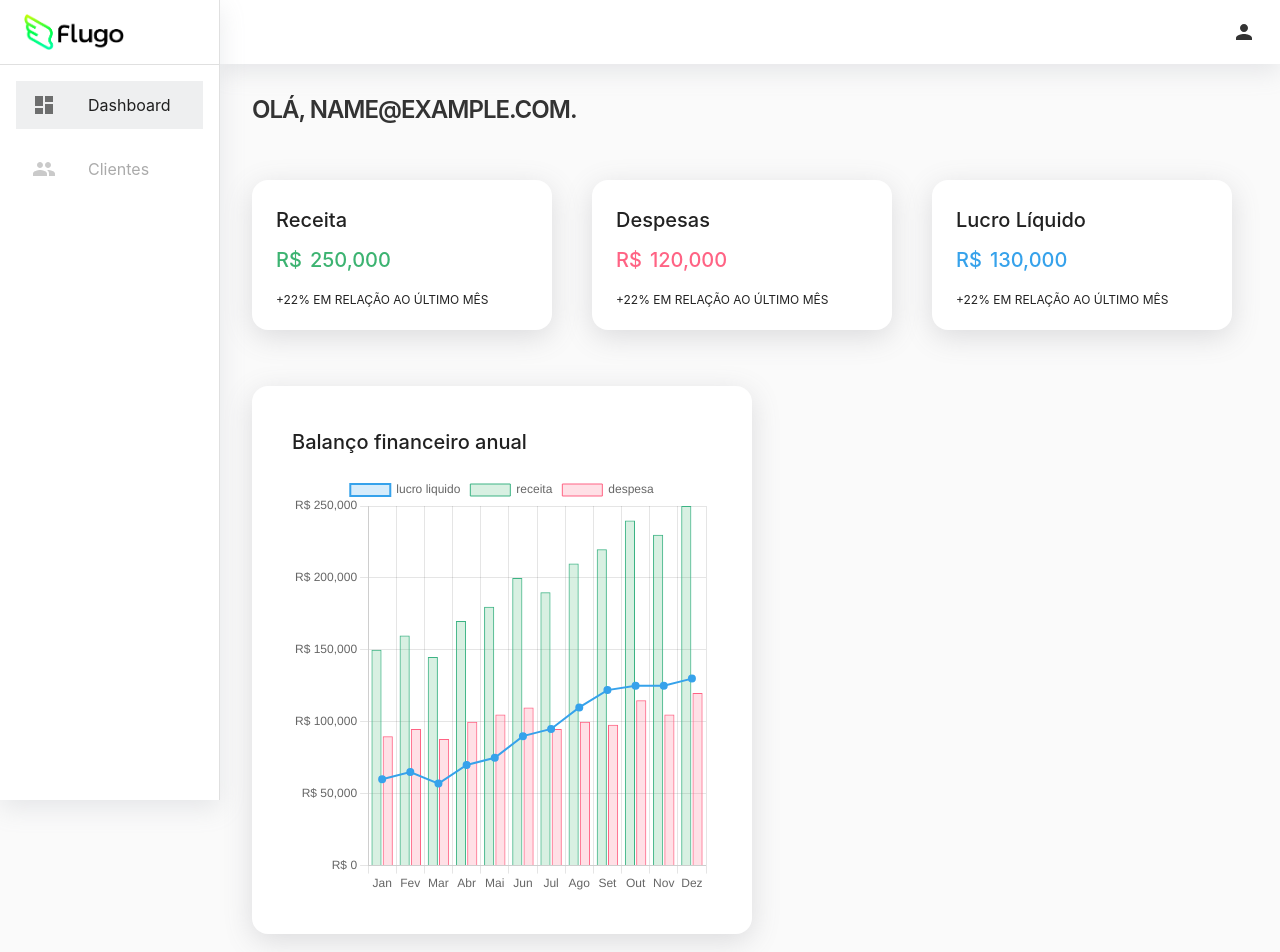
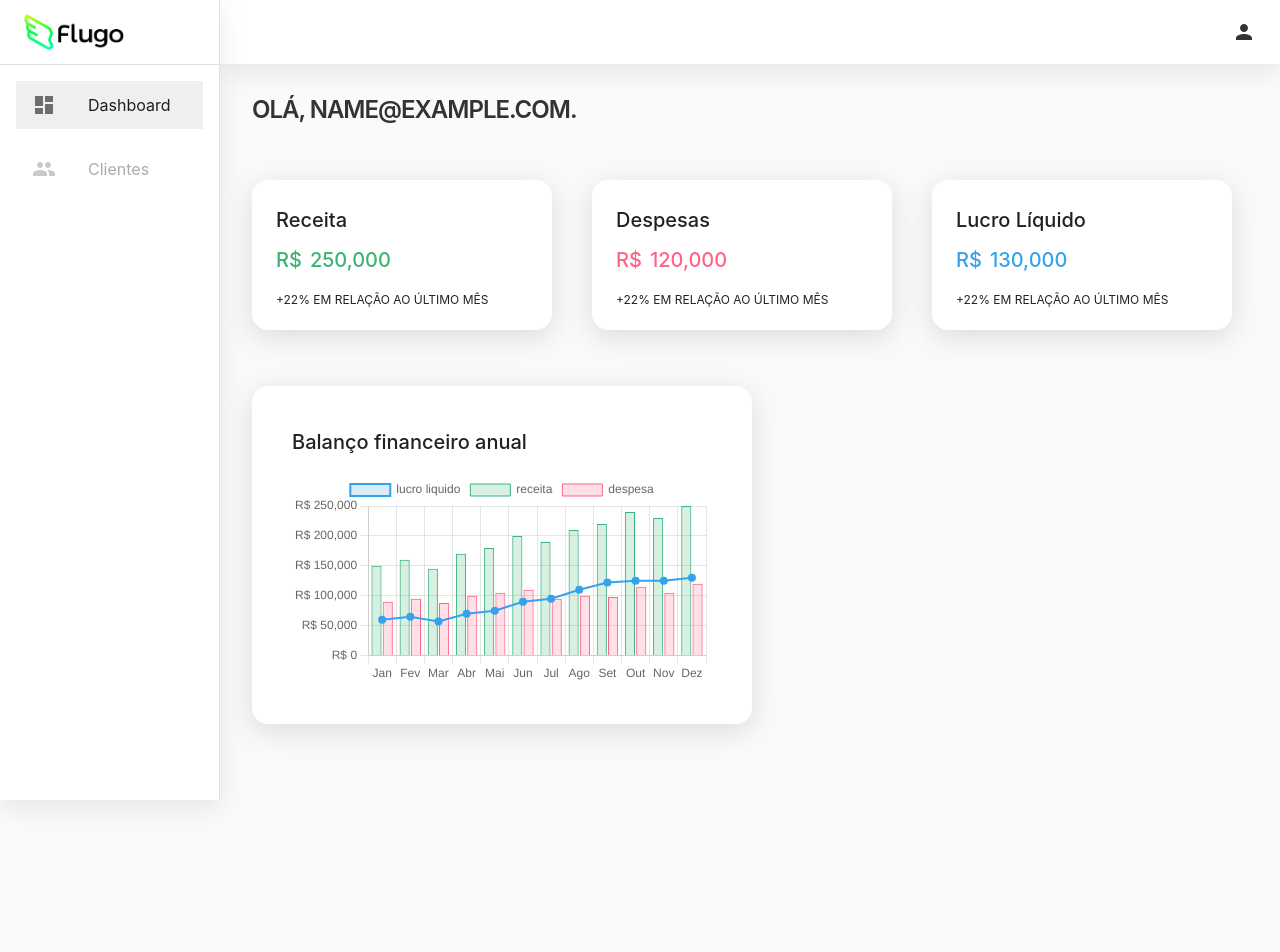
Before and after one commit to gbpjr/flugo-challenge, a React (Vite) app: page / in a window 1280 px wide. Shown: the top 952 px of the page. After the commit the page ends 820 px from the top, so only its background shows below. Built offline with nearby package versions, Linux system fonts and the light colour scheme; no server answers; sample sign-in values are in the browser's storage.

Commit message:
fix: bugfixing stuff

```diff
--- a/src/components/Chart/index.tsx
+++ b/src/components/Chart/index.tsx
@@ -1,5 +1,4 @@
-import React, { useEffect } from 'react'
-
+import React, { useEffect } from 'react';
 import {
   Chart as ChartJS,
   ChartType,
@@ -9,7 +8,14 @@ import {
   Filler,
   Tooltip,
   Legend,
-} from 'chart.js'
+} from 'chart.js/auto';  // Usar 'chart.js/auto' para versões mais recentes
+
+import 'chart.js/auto';
+import { Typography } from '@mui/material';
+import { Chart as ChartJS2, ChartData, ChartOptions } from 'react-chartjs-2';
+
+import { ChartContainer } from './styles';
+import finances from './data.json';
 
 ChartJS.register(
   RadialLinearScale,
@@ -18,25 +24,13 @@ ChartJS.register(
   Filler,
   Tooltip,
   Legend
-)
+);
 
-import 'chart.js/auto'
-
-import { Typography } from '@mui/material'
-
-import { Chart } from 'react-chartjs-2'
-
-import { ChartContainer } from './styles'
-
-import finances from './data.json'
-
-const BarChart: React.FC <{
-  title: string,
-  keys: string[]
+const BarChart: React.FC<{
+  title: string;
+  keys: string[];
 }> = ({ title, keys }) => {
-
-  useEffect(() => {
-  }, [])
+  useEffect(() => {}, []);
 
   const labels = [
     'Jan',
@@ -50,13 +44,12 @@ const BarChart: React.FC <{
     'Set',
     'Out',
     'Nov',
-    'Dez'
-  ]
+    'Dez',
+  ];
 
-  const _data = {
+  const _data: ChartData = {
     labels: labels,
-    datasets:
-    [
+    datasets: [
       {
         type: 'line' as ChartType,
         id: 0,
@@ -66,7 +59,7 @@ const BarChart: React.FC <{
         backgroundColor: 'rgba(54, 162, 235, 0.2)',
         borderColor: 'rgb(54, 162, 235)',
         pointBackgroundColor: 'rgb(54, 162, 235)',
-        pointHoverBorderColor: 'rgb(54, 162, 235)'
+        pointHoverBorderColor: 'rgb(54, 162, 235)',
       },
       {
         type: 'bar' as ChartType,
@@ -77,7 +70,7 @@ const BarChart: React.FC <{
         backgroundColor: 'rgba(60, 179, 113, 0.2)',
         borderColor: 'rgb(60, 179, 132)',
         pointBackgroundColor: 'rgb(60, 179, 132)',
-        pointHoverBorderColor: 'rgb(60, 179, 132)'
+        pointHoverBorderColor: 'rgb(60, 179, 132)',
       },
       {
         type: 'bar' as ChartType,
@@ -88,12 +81,12 @@ const BarChart: React.FC <{
         backgroundColor: 'rgb(255, 99, 132, 0.2)',
         borderColor: 'rgb(255, 99, 132)',
         pointBackgroundColor: 'rgb(255, 99, 132)',
-        pointHoverBorderColor: 'rgb(255, 99, 132)'
+        pointHoverBorderColor: 'rgb(255, 99, 132)',
       },
-    ]
-  }
+    ],
+  };
 
-  const options = {
+  const options: ChartOptions = {
     scales: {
       y: {
         ticks: {
@@ -104,28 +97,27 @@ const BarChart: React.FC <{
     plugins: {
       tooltip: {
         callbacks: {
-          label: (context: any) => `R$ ${context.parsed.y.toLocaleString('en-US', { maximumFractionDigits: 2 })}`,
+          label: (context: any) =>
+            `R$ ${context.parsed.y.toLocaleString('en-US', {
+              maximumFractionDigits: 2,
+            })}`,
         },
       },
     },
-  }
+  };
 
   return (
     <ChartContainer>
-      <Typography
-        variant='h6'
-      >
-        { title }
-      </Typography>
-      <Chart
-        type='bar'
+      <Typography variant="h6">{title}</Typography>
+      <ChartJS2
+        type="bar"
         data={_data}
         options={options}
-        width={'100%'}
-        height={'100%'}
+        width={100}
+        height={50}
       />
     </ChartContainer>
-  )
-}
+  );
+};
 
 export default BarChart
```
